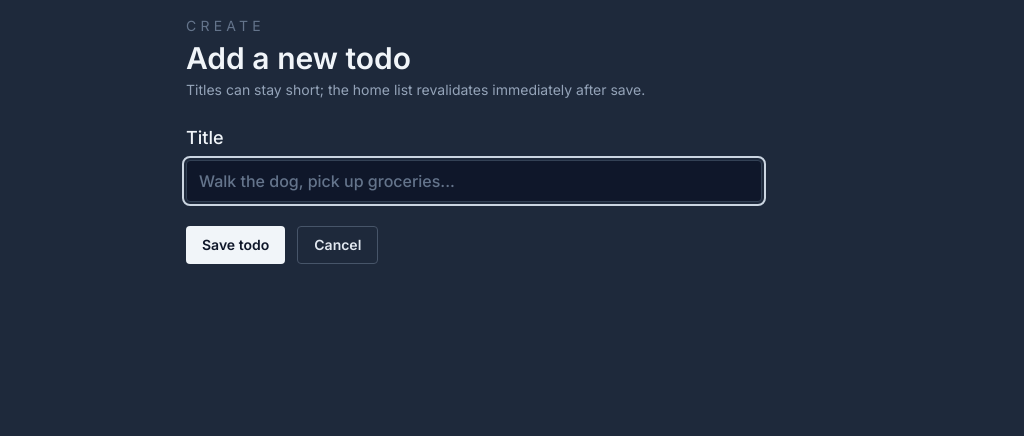
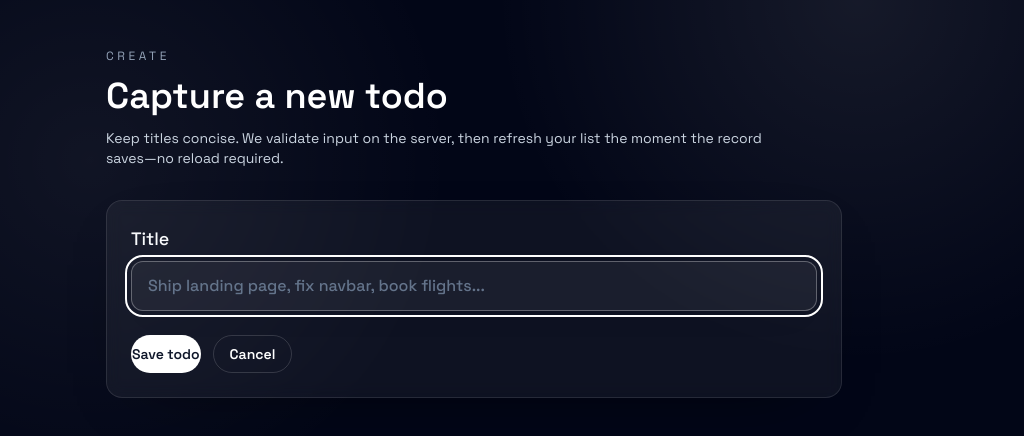
Before and after one commit to chee86j/nextjstodo, a Next.js app: page /new in a window 1280 px wide. Shown: the top 436 px of the page, without its empty margins (166-1190 px from the left). Built offline with nearby package versions, Linux system fonts and the light colour scheme.

Commit message:
redesigned ui

```diff
--- a/src/app/globals.css
+++ b/src/app/globals.css
@@ -2,5 +2,15 @@
 @tailwind components;
 @tailwind utilities;
 
-/* Removed everything exept the @tailwind directives
-*/
+/* Root surface and focus affordances stay close to the monochrome Next.js mark. */
+body {
+  background: radial-gradient(circle at 20% 20%, rgba(255, 255, 255, 0.06), transparent 30%),
+    radial-gradient(circle at 80% 0%, rgba(255, 255, 255, 0.08), transparent 28%),
+    #0b0f18;
+  min-height: 100vh;
+}
+
+* {
+  outline-color: rgba(255, 255, 255, 0.7);
+  outline-offset: 3px;
+}
--- a/src/app/layout.tsx
+++ b/src/app/layout.tsx
@@ -1,12 +1,15 @@
 import type { Metadata } from 'next'
-import { Inter } from 'next/font/google'
+import { Space_Grotesk } from 'next/font/google'
 import './globals.css'
 
-const inter = Inter({ subsets: ['latin'] })
+const spaceGrotesk = Space_Grotesk({
+  subsets: ['latin'],
+  weight: ['400', '500', '600', '700'],
+})
 
 export const metadata: Metadata = {
-  title: 'todo app',
-  description: 'Generated by create next app',
+  title: 'Next Todo | Minimal task tracker',
+  description: 'A clean Next.js-styled todo list with server actions and Prisma.',
 }
 
 export default function RootLayout({
@@ -16,7 +19,9 @@ export default function RootLayout({
 }) {
   return (
     <html lang='en'>
-      <body className={`${inter.className} bg-slate-800 text-slate-100 container mx-auto p-4`}>{children}</body>
+      <body className={`${spaceGrotesk.className} bg-slate-950 text-slate-50 antialiased`}>
+        {children}
+      </body>
     </html>
   )
 }
--- a/src/app/loading.tsx
+++ b/src/app/loading.tsx
@@ -9,19 +9,29 @@ export default function Loading() {
   const placeholderRows = Array.from({ length: 4 }, (_, index) => index)
 
   return (
-    <section className='space-y-4' aria-busy='true' aria-live='polite'>
-      <header className='flex justify-between items-center mb-2'>
-        <div className='h-8 w-32 rounded bg-slate-700/60' />
-        <div className='h-8 w-16 rounded border border-slate-700/70' />
+    <section
+      className='mx-auto flex max-w-4xl flex-col gap-8 px-4 py-12'
+      aria-busy='true'
+      aria-live='polite'
+    >
+      <header className='space-y-3'>
+        <div className='h-4 w-24 rounded-full bg-white/10' />
+        <div className='h-10 w-72 rounded-full bg-white/10' />
+        <div className='h-4 w-96 max-w-full rounded-full bg-white/10' />
       </header>
-      <ul className='pl-4 space-y-2'>
-        {placeholderRows.map(row => (
-          <li key={row} className='flex items-center gap-3'>
-            <span className='h-4 w-4 rounded border border-slate-700/70' />
-            <span className='h-5 flex-1 rounded bg-slate-700/50' />
-          </li>
-        ))}
-      </ul>
+
+      <div className='rounded-2xl border border-white/10 bg-white/5 p-6 shadow-[0_20px_70px_-45px_rgba(0,0,0,0.9)] backdrop-blur'>
+        <div className='mb-4 h-9 w-full rounded-xl bg-white/10' />
+        <ul className='space-y-3'>
+          {placeholderRows.map(row => (
+            <li key={row} className='flex items-center gap-4'>
+              <span className='h-5 w-5 rounded-md border border-white/15 bg-white/5' />
+              <span className='h-5 flex-1 rounded-full bg-white/10' />
+              <span className='h-5 w-20 rounded-full bg-white/10' />
+            </li>
+          ))}
+        </ul>
+      </div>
     </section>
   )
 }
--- a/src/app/new/page.tsx
+++ b/src/app/new/page.tsx
@@ -38,15 +38,19 @@ async function createTodo(
 
 export default function NewTodoPage() {
   return (
-    <section className='mx-auto max-w-xl space-y-6'>
-      <header className='space-y-1'>
-        <p className='text-sm uppercase tracking-[0.3em] text-slate-500'>Create</p>
-        <h1 className='text-3xl font-semibold text-slate-100'>Add a new todo</h1>
-        <p className='text-sm text-slate-400'>
-          Titles can stay short; the home list revalidates immediately after save.
+    <main className='mx-auto flex max-w-3xl flex-col gap-8 px-4 py-12'>
+      <header className='space-y-3'>
+        <p className='text-xs uppercase tracking-[0.3em] text-slate-400'>Create</p>
+        <h1 className='text-4xl font-semibold text-white'>Capture a new todo</h1>
+        <p className='max-w-2xl text-sm text-slate-300'>
+          Keep titles concise. We validate input on the server, then refresh your list the moment
+          the record saves—no reload required.
         </p>
       </header>
-      <NewTodoForm createTodoAction={createTodo} />
-    </section>
+
+      <section className='rounded-2xl border border-white/10 bg-white/5 p-6 shadow-[0_20px_70px_-45px_rgba(0,0,0,0.9)] backdrop-blur'>
+        <NewTodoForm createTodoAction={createTodo} />
+      </section>
+    </main>
   )
 }
--- a/src/app/page.tsx
+++ b/src/app/page.tsx
@@ -55,30 +55,56 @@ export default async function Home() {
   const todos = await getTodos()
 
   return (
-    <>
-      <header className='flex justify-between items-center mb-4'>
-        <h1 className='text-2xl'>Todos</h1>
+    <main className='mx-auto flex max-w-4xl flex-col gap-10 px-4 py-12'>
+      <header className='flex flex-wrap items-start justify-between gap-4'>
+        <div className='space-y-3'>
+          <p className='text-xs uppercase tracking-[0.3em] text-slate-400'>Next todo</p>
+          <h1 className='text-4xl font-semibold text-slate-50'>Keep it light, stay on track.</h1>
+          <p className='max-w-2xl text-sm text-slate-300'>
+            A minimal, Next.js-inspired checklist with server actions, optimistic toggles, and a
+            crisp monochrome surface that mirrors the Next logo.
+          </p>
+        </div>
         <Link
-          className='border border-slate-300 text-slate-300 px-2 py-1 rounded hover:bg-slate-700 focus-within:bg-slate-700 outline-none'
+          className='inline-flex items-center justify-center rounded-full border border-white/20 bg-white/10 px-5 py-3 text-sm font-semibold text-white transition hover:border-white/40 hover:bg-white/20 focus-visible:outline focus-visible:outline-2 focus-visible:outline-offset-4 focus-visible:outline-white'
           href='/new'
         >
-          New
+          + New todo
         </Link>
       </header>
+
+      <section className='rounded-2xl border border-white/10 bg-white/5 p-6 shadow-[0_20px_70px_-45px_rgba(0,0,0,0.9)] backdrop-blur'>
+        <div className='flex flex-wrap items-center justify-between gap-3 border-b border-white/10 pb-4'>
+          <div className='space-y-1'>
+            <p className='text-xs uppercase tracking-[0.28em] text-slate-400'>Inbox</p>
+            <h2 className='text-2xl font-semibold text-white'>Today&apos;s focus</h2>
+          </div>
+          <span className='rounded-full border border-white/10 bg-white/10 px-3 py-1 text-xs font-semibold text-slate-100'>
+            {todos.length} {todos.length === 1 ? 'item' : 'items'}
+          </span>
+        </div>
+
         {todos.length === 0 ? (
-        <p className='text-slate-400'>
-          No todos yet.{' '}
-          <Link className='underline decoration-dotted text-slate-200' href='/new'>
-            Start by creating one.
+          <div className='flex flex-col items-start gap-3 px-1 py-6 text-slate-300'>
+            <p className='text-lg font-semibold text-white'>Zero clutter.</p>
+            <p className='text-sm'>
+              Add your first task to keep momentum. Titles stay short; toggles update instantly.
+            </p>
+            <Link
+              className='inline-flex items-center justify-center rounded-full border border-white/20 bg-white/5 px-4 py-2 text-sm font-semibold text-white transition hover:border-white/40 hover:bg-white/15 focus-visible:outline focus-visible:outline-2 focus-visible:outline-offset-4 focus-visible:outline-white'
+              href='/new'
+            >
+              Create a todo
             </Link>
-        </p>
+          </div>
         ) : (
-        <ul className='pl-4'>
+          <ul className='divide-y divide-white/5' aria-live='polite'>
             {todos.map(todo => (
               <TodoItem key={todo.id} {...todo} toggleTodo={toggleTodo} deleteTodo={deleteTodo} />
             ))}
           </ul>
         )}
-    </>
+      </section>
+    </main>
   )
 }
--- a/src/components/NewTodoForm.tsx
+++ b/src/components/NewTodoForm.tsx
@@ -33,8 +33,8 @@ export function NewTodoForm({ createTodoAction }: NewTodoFormProps) {
           autoFocus
           required
           maxLength={120}
-          className='rounded border border-slate-700 bg-slate-900 px-3 py-2 text-base text-slate-100 placeholder:text-slate-500 focus-visible:outline focus-visible:outline-2 focus-visible:outline-offset-2 focus-visible:outline-slate-300'
-          placeholder='Walk the dog, pick up groceries...'
+          className='w-full rounded-xl border border-white/10 bg-white/5 px-4 py-3 text-base text-white placeholder:text-slate-500 shadow-[0_10px_35px_-24px_rgba(0,0,0,0.8)] transition focus-visible:border-white/30 focus-visible:outline focus-visible:outline-2 focus-visible:outline-offset-4 focus-visible:outline-white'
+          placeholder='Ship landing page, fix navbar, book flights...'
         />
       </label>
       {formState?.error && (
@@ -46,7 +46,7 @@ export function NewTodoForm({ createTodoAction }: NewTodoFormProps) {
         <SubmitButton />
         <Link
           href='/'
-          className='inline-flex items-center justify-center rounded border border-slate-600 px-4 py-2 text-sm font-semibold text-slate-200 transition hover:bg-slate-700 focus-visible:outline focus-visible:outline-2 focus-visible:outline-offset-2 focus-visible:outline-slate-300'
+          className='inline-flex items-center justify-center rounded-full border border-white/15 px-4 py-2 text-sm font-semibold text-white transition hover:border-white/30 hover:bg-white/10 focus-visible:outline focus-visible:outline-2 focus-visible:outline-offset-4 focus-visible:outline-white'
         >
           Cancel
         </Link>
@@ -62,7 +62,7 @@ function SubmitButton() {
     <button
       type='submit'
       disabled={pending}
-      className='inline-flex items-center justify-center rounded bg-slate-100 px-4 py-2 text-sm font-semibold text-slate-900 transition hover:bg-white focus-visible:outline focus-visible:outline-2 focus-visible:outline-offset-2 focus-visible:outline-slate-300 disabled:cursor-not-allowed disabled:opacity-70'
+      className='inline-flex items-center justify-center rounded-full border border-white/20 bg-white text-sm font-semibold text-slate-900 transition hover:border-white/40 hover:bg-slate-100 focus-visible:outline focus-visible:outline-2 focus-visible:outline-offset-4 focus-visible:outline-white disabled:cursor-not-allowed disabled:opacity-70'
     >
       {pending ? 'Saving...' : 'Save todo'}
     </button>
--- a/src/components/TodoItem.tsx
+++ b/src/components/TodoItem.tsx
@@ -53,28 +53,31 @@ export function TodoItem({ id, title, complete, toggleTodo, deleteTodo }: TodoIt
   const checkboxId = `todo-${id}`
 
   return (
-    <li className='flex items-center gap-3 py-2'>
+    <li className='flex items-start gap-4 py-4'>
       <input
         id={checkboxId}
         type='checkbox'
         defaultChecked={complete}
-        className='peer h-4 w-4 cursor-pointer accent-slate-300'
+        className='peer mt-1 h-5 w-5 cursor-pointer rounded-md border border-white/20 bg-slate-900 accent-white transition focus-visible:outline focus-visible:outline-2 focus-visible:outline-offset-2 focus-visible:outline-white'
         aria-label={`Mark ${title} as ${complete ? 'incomplete' : 'complete'}`}
         onChange={handleChange}
         disabled={isPending || isDeleting}
       />
       <label
         htmlFor={checkboxId}
-        className='flex-1 text-lg peer-checked:text-slate-500 peer-checked:line-through'
+        className='flex-1 space-y-2 text-lg font-medium leading-relaxed text-white transition peer-checked:text-slate-500 peer-checked:line-through'
       >
         {title}
+        <span className='block text-xs uppercase tracking-[0.2em] text-slate-400'>
+          {complete ? 'Completed' : 'Active'}
+        </span>
       </label>
       <button
         type='button'
         onClick={handleDelete}
         aria-label={`Delete ${title}`}
         disabled={isPending || isDeleting}
-        className='text-sm text-red-200 underline decoration-dotted underline-offset-4 transition hover:text-red-100 focus-visible:outline focus-visible:outline-2 focus-visible:outline-offset-2 focus-visible:outline-red-200 disabled:cursor-not-allowed disabled:opacity-60'
+        className='rounded-full border border-red-300/30 px-3 py-1 text-xs font-semibold text-red-100 transition hover:border-red-200/60 hover:bg-red-500/20 focus-visible:outline focus-visible:outline-2 focus-visible:outline-offset-2 focus-visible:outline-red-200 disabled:cursor-not-allowed disabled:opacity-60'
       >
         {isDeleting ? 'Deleting…' : 'Delete'}
       </button>
```
Lines whose indentation alone changed are shown as unchanged.
